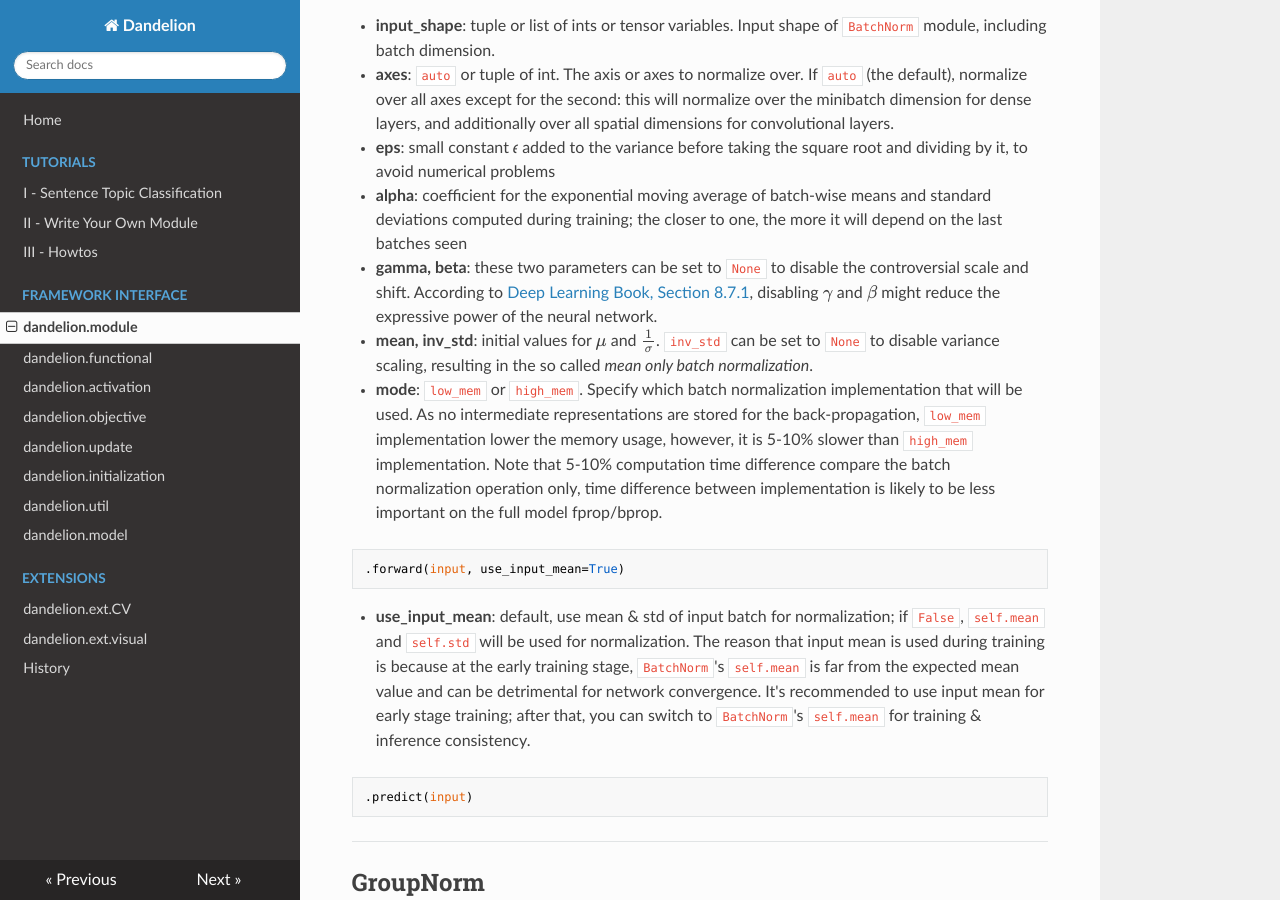
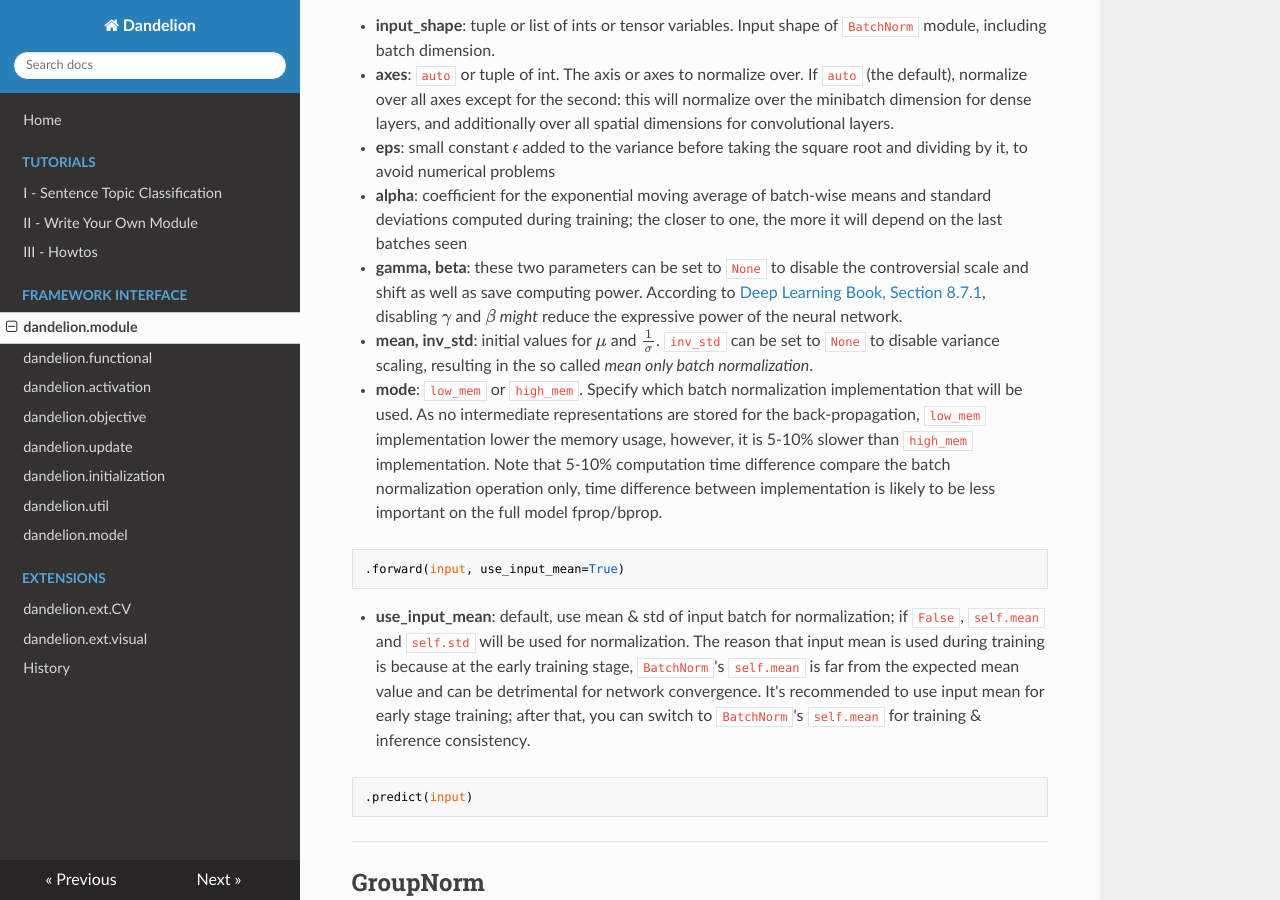
Before and after one commit to david-leon/Dandelion, an MkDocs documentation site: the page built from docs/dandelion_module.md, in a window 1280 px wide and 900 px high, scrolled down 10084 px. Built offline with MkDocs 1.6.1, drawn with Linux system fonts in a browser that asks for light colours; nearby versions of some CDN libraries; formulas are drawn with MathJax 3.

Commit message:
improve documentation

```diff
--- a/docs/dandelion_module.md
+++ b/docs/dandelion_module.md
@@ -360,7 +360,7 @@
 * **axes**: `auto` or tuple of int. The axis or axes to normalize over. If `auto` (the default), normalize over all axes except for the second: this will normalize over the minibatch dimension for dense layers, and additionally over all spatial dimensions for convolutional layers.
 * **eps**: small constant 𝜖 added to the variance before taking the square root and dividing by it, to avoid numerical problems
 * **alpha**: coefficient for the exponential moving average of batch-wise means and standard deviations computed during training; the closer to one, the more it will depend on the last batches seen
-* **gamma, beta**: these two parameters can be set to `None` to disable the controversial scale and shift. According to [Deep Learning Book, Section 8.7.1](http://www.deeplearningbook.org/contents/optimization.html), disabling $\gamma$ and $\beta$ might reduce the expressive power of the neural network.
+* **gamma, beta**: these two parameters can be set to `None` to disable the controversial scale and shift as well as save computing power. According to [Deep Learning Book, Section 8.7.1](http://www.deeplearningbook.org/contents/optimization.html), disabling $\gamma$ and $\beta$ *might* reduce the expressive power of the neural network.
 * **mean, inv_std**: initial values for $\mu$ and $\frac{1}{\sigma}$. `inv_std` can be set to `None` to disable variance scaling, resulting in the so called *mean only batch normalization*.
 * **mode**: `low_mem` or `high_mem`. Specify which batch normalization implementation that will be used. As no intermediate representations are stored for the back-propagation, `low_mem` implementation lower the memory usage, however, it is 5-10% slower than `high_mem` implementation. Note that 5-10% computation time difference compare the batch normalization operation only, time difference between implementation is likely to be less important on the full model fprop/bprop.
 
```
